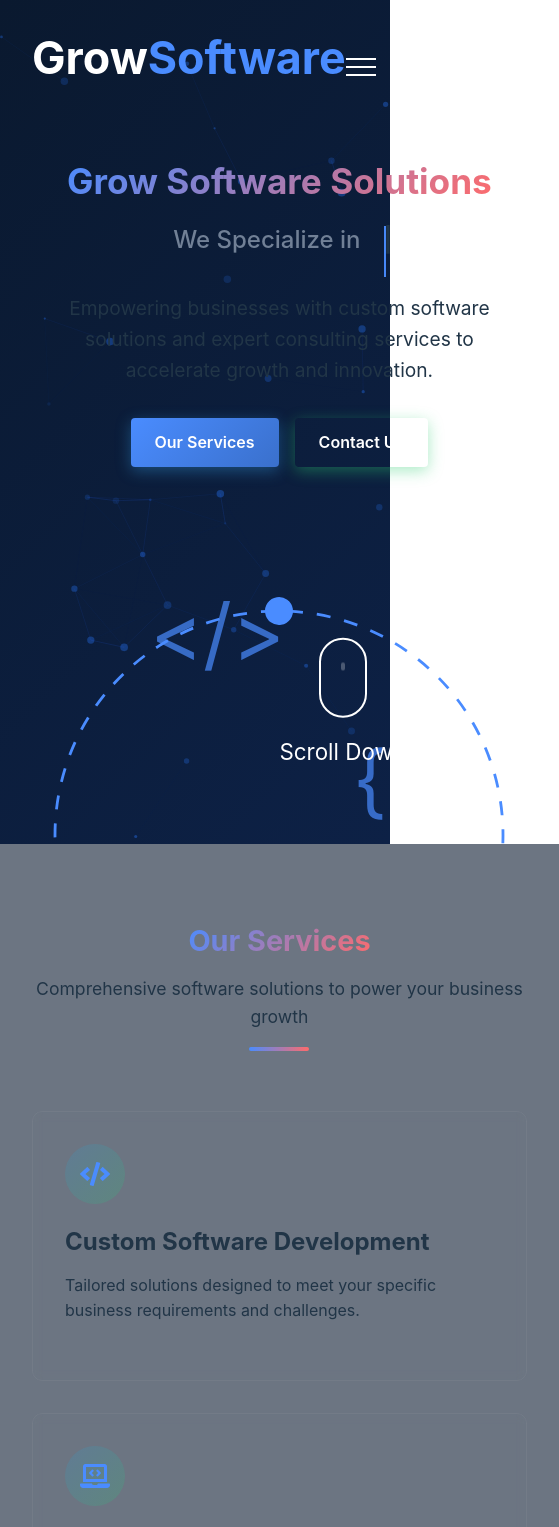
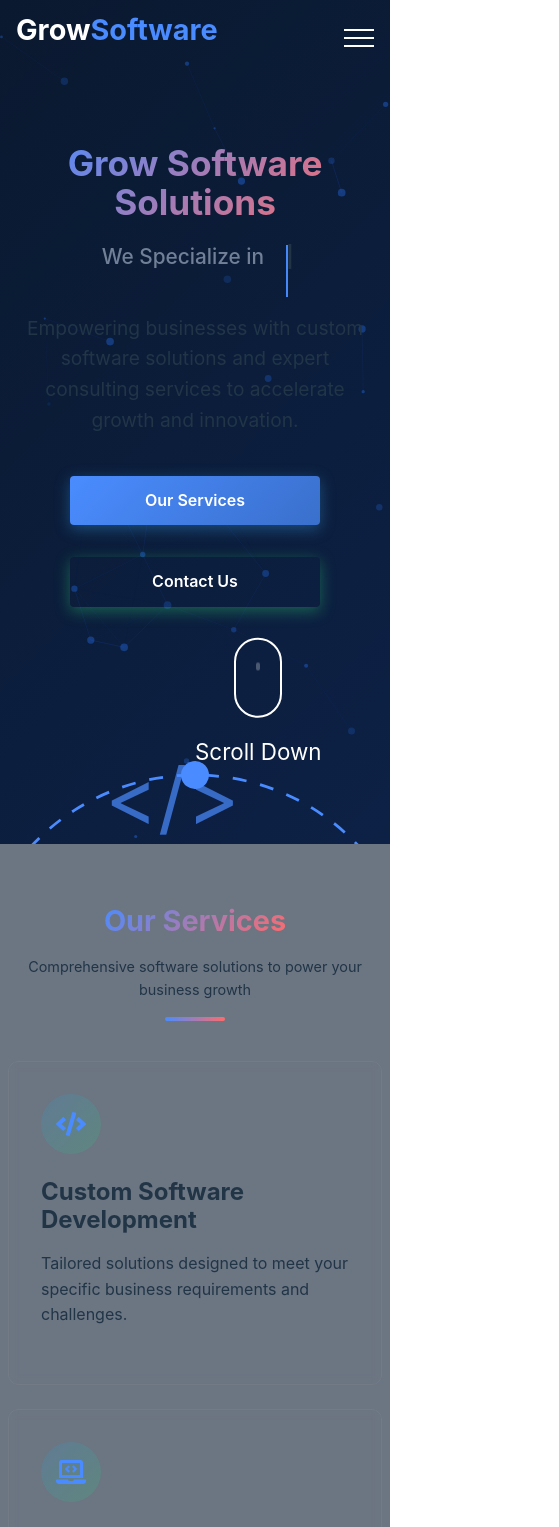
Before and after one commit to HamzAlaydi/grow-landingpage, a React (Vite) app: page / in a window 390 px wide. Shown: the top 1527 px of the page, 559 px wide, since content can reach past the window. Built offline with nearby package versions, Linux system fonts and the light colour scheme.

Commit message:
new projects

```diff
--- a/src/App.css
+++ b/src/App.css
@@ -313,29 +313,56 @@ section {
 
 /* Responsive Styles */
 @media (max-width: 768px) {
+  .container {
+    padding: 0 1rem;
+  }
+
+  .navbar {
+    padding: 1rem 0;
+  }
+
+  .navbar .container {
+    padding: 0 1rem;
+  }
+
+  .logo h2 {
+    font-size: 2.2rem;
+  }
+
   .nav-menu {
-    position: absolute;
-    top: 80px;
-    right: 0;
-    background: rgba(10, 25, 47, 0.95);
+    position: fixed;
+    top: 0;
+    left: -100%;
     width: 100%;
-    text-align: center;
+    height: 100vh;
+    background: rgba(10, 25, 47, 0.98);
+    backdrop-filter: blur(10px);
+    display: flex;
     flex-direction: column;
-    gap: 1rem;
-    padding: 2rem 0;
-    display: none;
+    justify-content: center;
+    align-items: center;
+    transition: left 0.3s ease;
+    z-index: 999;
   }
 
   .nav-menu.active {
-    display: flex;
+    left: 0;
   }
 
   .nav-menu ul {
     flex-direction: column;
+    gap: 2rem;
+  }
+
+  .nav-menu ul li a {
+    font-size: 2rem;
+    font-weight: 600;
+    padding: 1rem 0;
   }
 
   .hamburger {
     display: block;
+    z-index: 1001;
   }
 
   .cta-button {
@@ -827,26 +854,29 @@ section {
 .portfolio-tabs {
   display: flex;
   justify-content: center;
-  gap: 15px;
+  gap: 10px;
   margin-bottom: 30px;
+  flex-wrap: wrap;
+  padding: 0 1rem;
 }
 
 .tab-btn {
   background: none;
   border: none;
-  font-size: 18px;
+  font-size: 16px;
   font-weight: 600;
   color: var(--light-color);
-  padding: 10px 15px;
+  padding: 8px 12px;
   cursor: pointer;
   position: relative;
   transition: color 0.3s ease-in-out;
   overflow: hidden;
+  white-space: nowrap;
+  min-width: fit-content;
 }
 
 .tab-btn:hover {
   color: var(--primary-light);
-
 }
 
 .tab-btn.active {
@@ -869,6 +899,34 @@ section {
 
 .tab-btn.active::after {
   width: 100%;
+}
+
+@media (max-width: 768px) {
+  .portfolio-tabs {
+    gap: 8px;
+    padding: 0 0.5rem;
+    margin-bottom: 20px;
+  }
+
+  .tab-btn {
+    font-size: 14px;
+    padding: 6px 10px;
+  }
+}
+
+@media (max-width: 480px) {
+  .portfolio-tabs {
+    flex-direction: column;
+    align-items: center;
+    gap: 8px;
+  }
+
+  .tab-btn {
+    width: 100%;
+    max-width: 200px;
+    font-size: 15px;
+    padding: 10px 16px;
+  }
 }
 
 .cta-container {
@@ -1206,17 +1264,52 @@ section {
 
 @media (max-width: 768px) {
   .footer-content {
-    grid-template-columns: 1fr; /* Single column for small screens */
+    grid-template-columns: 1fr;
+    text-align: center;
+    gap: 2rem;
+  }
+
+  .footer-links {
+    display: grid;
+    grid-template-columns: repeat(2, 1fr);
+    gap: 2rem;
+    margin-top: 2rem;
+  }
+
+  .footer-section {
     text-align: center;
   }
 
-  .footer-links {
-    flex-direction: column;
-    align-items: center;
+  .footer-section h3 {
+    font-size: 1.4rem;
+    margin-bottom: 1rem;
   }
 
   .footer-section ul {
     padding: 0;
+  }
+
+  .footer-section ul li {
+    margin-bottom: 0.5rem;
+  }
+
+  .footer-section ul li a {
+    font-size: 1.4rem;
+  }
+}
+
+@media (max-width: 480px) {
+  .footer-links {
+    grid-template-columns: 1fr;
+    gap: 1.5rem;
+  }
+
+  .footer-section h3 {
+    font-size: 1.2rem;
+  }
+
+  .footer-section ul li a {
+    font-size: 1.2rem;
   }
 }
 
@@ -1239,29 +1332,62 @@ section {
 
 @media (max-width: 768px) {
   section {
-    padding: 80px 0;
+    padding: 60px 0;
+  }
+
+  .section-heading {
+    margin-bottom: 40px;
+  }
+
+  .section-heading h2 {
+    font-size: 2.2rem;
+  }
+
+  .section-heading p {
+    font-size: 1rem;
+    padding: 0 1rem;
+  }
+
+  .hero-section {
+    padding-top: 10rem;
+    min-height: 100vh;
   }
 
   .hero-content {
     flex-direction: column;
     text-align: center;
+    gap: 2rem;
+    padding: 0 1rem;
   }
 
   .hero-text {
     max-width: 100%;
-    margin-bottom: 3rem;
+    margin-bottom: 2rem;
+  }
+
+  .hero-text h1 {
+    font-size: 2.5rem;
+    line-height: 1.2;
+  }
+
+  .hero-text h2 {
+    font-size: 1.5rem;
   }
 
   .hero-buttons {
     justify-content: center;
+    flex-wrap: wrap;
+    gap: 1rem;
   }
 
   .hero-image {
-    width: 80%;
+    width: 90%;
+    max-width: 400px;
   }
 
   .contact-content {
     grid-template-columns: 1fr;
+    gap: 2rem;
   }
 
   .contact-info {
@@ -1269,76 +1395,81 @@ section {
     margin-bottom: 2rem;
   }
 
-  .navbar-links {
-    position: fixed;
-    top: 0;
-    right: -100%;
-    width: 70%;
-    height: 100vh;
-    background: var(--darker-bg);
-    flex-direction: column;
-    justify-content: center;
-    transition: right var(--transition-medium) ease;
-    z-index: 1001;
+  .services-grid {
+    grid-template-columns: 1fr;
+    gap: 2rem;
   }
 
-  .navbar-links.active {
-    right: 0;
+  .portfolio-grid {
+    grid-template-columns: 1fr;
+    gap: 2rem;
+  }
+}
+
+@media (max-width: 576px) {
+  .container {
+    padding: 0 0.5rem;
   }
 
-  .navbar-links ul {
+  .section-heading h2 {
+    font-size: 1.8rem;
+  }
+
+  .section-heading p {
+    font-size: 0.9rem;
+    padding: 0 0.5rem;
+  }
+
+  .hero-text h1 {
+    font-size: 2.2rem;
+    line-height: 1.1;
+  }
+
+  .hero-text h2 {
+    font-size: 1.3rem;
+  }
+
+  .hero-buttons {
     flex-direction: column;
     align-items: center;
   }
 
-  .navbar-links li {
-    margin: 1rem 0;
-  }
-
-  .mobile-menu-btn {
-    display: block;
-    z-index: 1002;
-  }
-
-  .mobile-menu-overlay {
-    position: fixed;
-    top: 0;
-    left: 0;
+  .hero-buttons .btn {
     width: 100%;
-    height: 100%;
-    background: rgba(0, 0, 0, 0.7);
-    z-index: 1000;
-    display: none;
-  }
-
-  .mobile-menu-overlay.active {
-    display: block;
-  }
-}
-
-@media (max-width: 576px) {
-  .section-heading h2 {
-    font-size: 1.8rem;
-  }
-
-  .hero-text h1 {
-    font-size: 2.2rem;
+    max-width: 250px;
+    margin: 0.5rem 0;
   }
 
   .hero-image {
     width: 100%;
+    max-width: 300px;
   }
 
   .services-grid {
     grid-template-columns: 1fr;
+    gap: 1.5rem;
   }
 
   .portfolio-grid {
     grid-template-columns: 1fr;
+    gap: 1.5rem;
   }
 
   .footer-content {
     grid-template-columns: 1fr;
+    gap: 1.5rem;
+  }
+
+  .navbar {
+    padding: 0.8rem 0;
+  }
+
+  .logo h2 {
+    font-size: 1.8rem;
+  }
+
+  .hero-section {
+    padding-top: 9rem;
   }
 }
 
--- a/src/components/PortfolioSection.jsx
+++ b/src/components/PortfolioSection.jsx
@@ -7,6 +7,8 @@ import MMSPhoto from "../assets/images/4.png";
 import Watford from "../assets/images/5.png";
 import Ayzeen from "../assets/images/6.png";
 import Academic from "../assets/images/7.png";
+import IrrigationPhoto from "../assets/images/irrigation.png";
+import FarmVisualizationPhoto from "../assets/images/farm-visulatuin.png";
 
 const PortfolioSection = () => {
   const [activeTab, setActiveTab] = useState("all");
@@ -85,6 +87,54 @@ const PortfolioSection = () => {
       description: "Unlock Your Academic Potential, with our expert tutors.",
       link: "http://watford-tutoring-aca1.s3-website.eu-west-2.amazonaws.com/",
     },
+    {
+      id: 9,
+      title: "Smart Irrigation System",
+      category: "iot",
+      image: IrrigationPhoto,
+      description:
+        "Real-time PLC monitoring system for smart irrigation with weather stations, soil sensors, and automated valve control.",
+      link: "https://poc-plc-software.vercel.app/irrigation",
+    },
+    {
+      id: 10,
+      title: "Farm Visualization Dashboard",
+      category: "iot",
+      image: FarmVisualizationPhoto,
+      description:
+        "Interactive farm visualization system showing pump status, valve controls, and sensor data across 300-acre smart farm.",
+      link: "https://poc-plc-software.vercel.app/farm-visualization",
+    },
+    {
+      id: 11,
+      title: "PalmTech CMS",
+      category: "cms",
+      image:
+        "https://images.unsplash.com/photo-1460925895917-afdab827c52f?w=500&h=300&fit=crop",
+      description:
+        "Comprehensive content management system with modern interface and powerful admin capabilities.",
+      link: "https://palmtect-website-front.vercel.app/",
+    },
+    {
+      id: 12,
+      title: "MK-CMS",
+      category: "cms",
+      image:
+        "https://images.unsplash.com/photo-1551288049-bebda4e38f71?w=500&h=300&fit=crop",
+      description:
+        "Advanced content management system with intuitive dashboard and flexible content organization.",
+      link: "https://mk-cms.vercel.app/",
+    },
+    {
+      id: 13,
+      title: "Production Line Barcode Verifier",
+      category: "vision",
+      image:
+        "https://images.unsplash.com/photo-1581094794329-c8112a89af12?w=500&h=300&fit=crop",
+      description:
+        "Computer vision system for automated barcode verification in production lines using advanced image processing.",
+      link: "https://github.com/HamzAlaydi/production_line_barcode_verifier.git",
+    },
   ];
 
   const filteredProjects =
@@ -97,6 +147,9 @@ const PortfolioSection = () => {
     { id: "web", label: "Web Applications" },
     { id: "mobile", label: "Mobile Apps" },
     { id: "enterprise", label: "Enterprise Solutions" },
+    { id: "iot", label: "IoT & PLC" },
+    { id: "cms", label: "CMS" },
+    { id: "vision", label: "Computer Vision" },
   ];
 
   return (
@@ -164,7 +217,15 @@ const PortfolioSection = () => {
                     ? "Web Application"
                     : project.category === "mobile"
                     ? "Mobile App"
-                    : "Enterprise Solution"}
+                    : project.category === "enterprise"
+                    ? "Enterprise Solution"
+                    : project.category === "iot"
+                    ? "IoT & PLC"
+                    : project.category === "cms"
+                    ? "CMS"
+                    : project.category === "vision"
+                    ? "Computer Vision"
+                    : "Other"}
                 </p>
                 <p className="description">{project.description}</p>
                 <div className="portfolio-links">
```
Also changed, not shown: src/components/Footer.jsx (+105 -16 lines), src/assets/images/farm-visulatuin.png (added), src/assets/images/irrigation.png (added).
